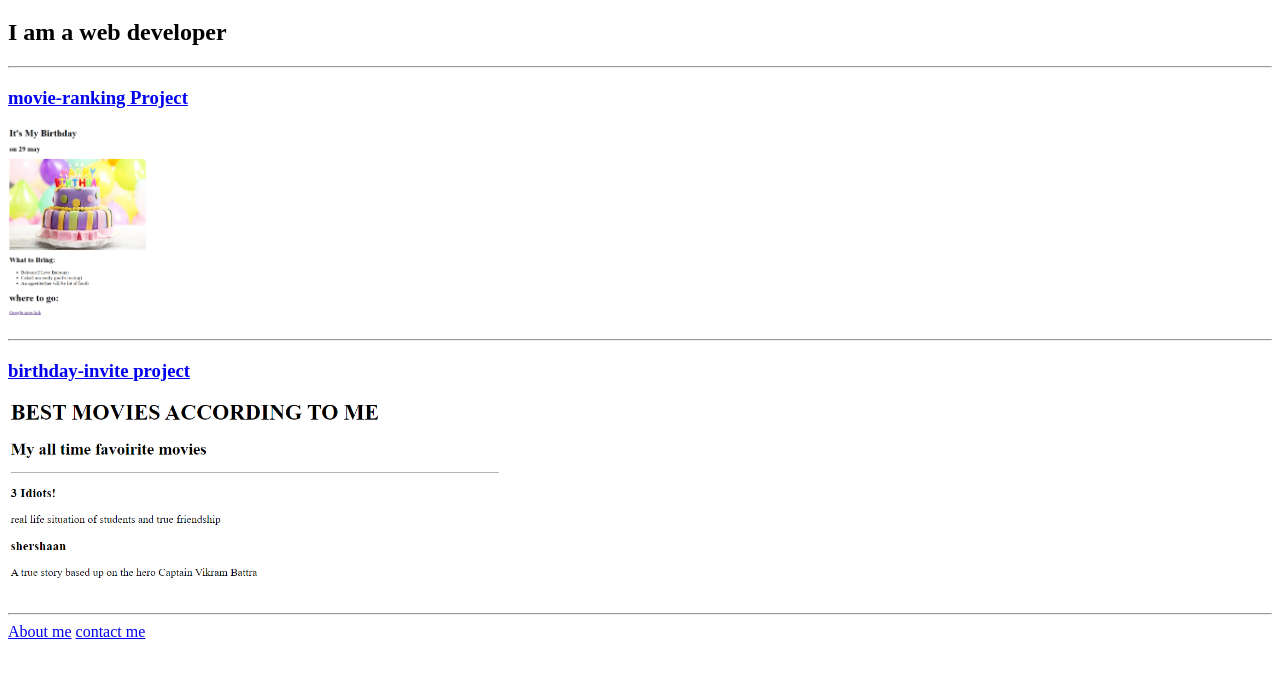
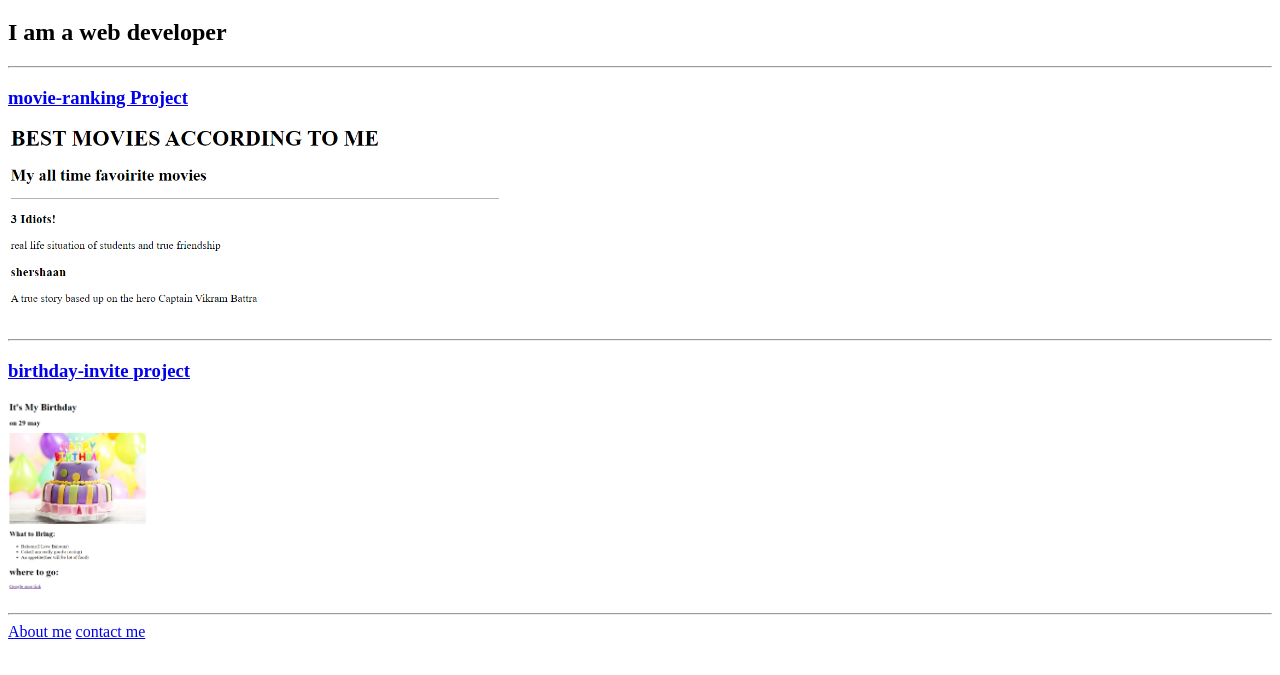
Before and after one commit to sunitpradhan29/html_portfolio, a plain HTML site: page index.html in a window 1280 px wide. Shown: the part 61-736 px from the top of the page. Drawn offline with Linux system fonts and the light colour scheme.

Commit message:
Update index.html

```diff
--- a/index.html
+++ b/index.html
@@ -1,18 +1,4 @@
-<!-- TODO 1: Create the HTML Boilerplate -->
 
-<!-- TODO 2: Add Your previous projects' HTML into the public folder -->
-
-<!-- TODO 3: Take screenshots of your project previews and add the images to the images folder -->
-
-<!-- TODO 4: Add titles/subtitles etc. -->
-
-<!-- TODO 5: Add a link to the project pages -->
-
-<!-- TODO 6: Add images to show the project previews
-HINT for TODO 6: You can use the height attribute set to 200 to make the image smaller:
-https://developer.mozilla.org/en-US/docs/Web/HTML/Element/img#attr-height -->
-
-<!-- TODO 7: Add the Contact Me and About Me page links -->
 <!DOCTYPE html>
 <html lang="en">
 <head>
@@ -24,10 +10,10 @@ https://developer.mozilla.org/en-US/docs/Web/HTML/Element/img#attr-height -->
     <h2>I am a web developer</h2>
     <hr />
     <h3><a href="./public/movie-ranking.html" >movie-ranking Project</a></h3>
-    <img src="./assets/images/Screenshot 2023-06-13 202908.png"height="200" alt="movie-ranking Project preview">
+    <img src="./assets/images/Screenshot 2023-06-13 202935.png"height="200"alt="movie-ranking Project preview">
     <hr />
     <h3><a href="./public/birthday-invite.html">birthday-invite project</a></h3>
-    <img src="./assets/images/Screenshot 2023-06-13 202935.png"height="200" alt="birthday-invite  project preview">
+    <img src="./assets/images/Screenshot 2023-06-13 202908.png"height="200" alt="birthday-invite  project preview">
     <hr />
     <a href="./public/about.html">About me</a>
     <a href="./public/contact.html">contact me </a>
```
